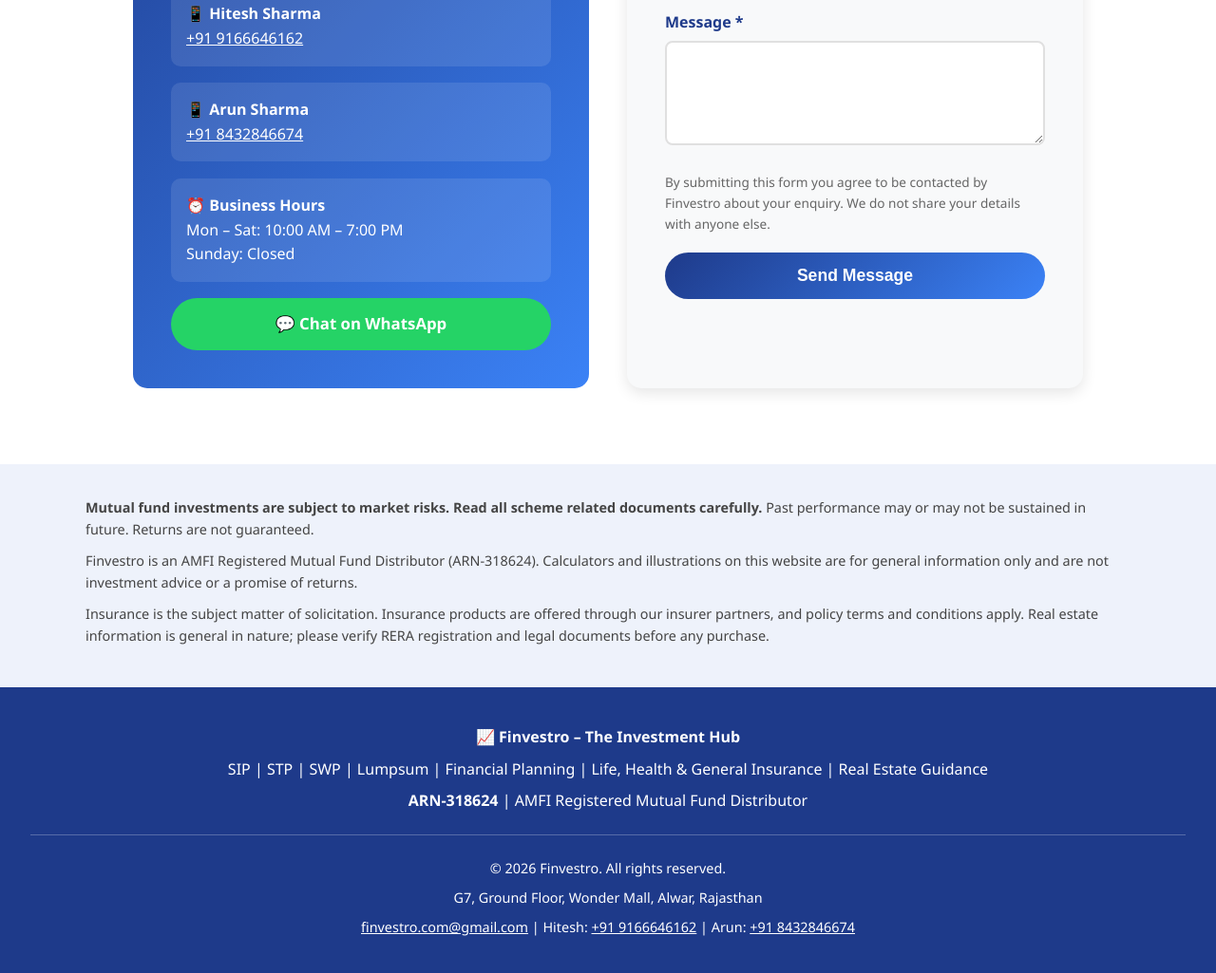
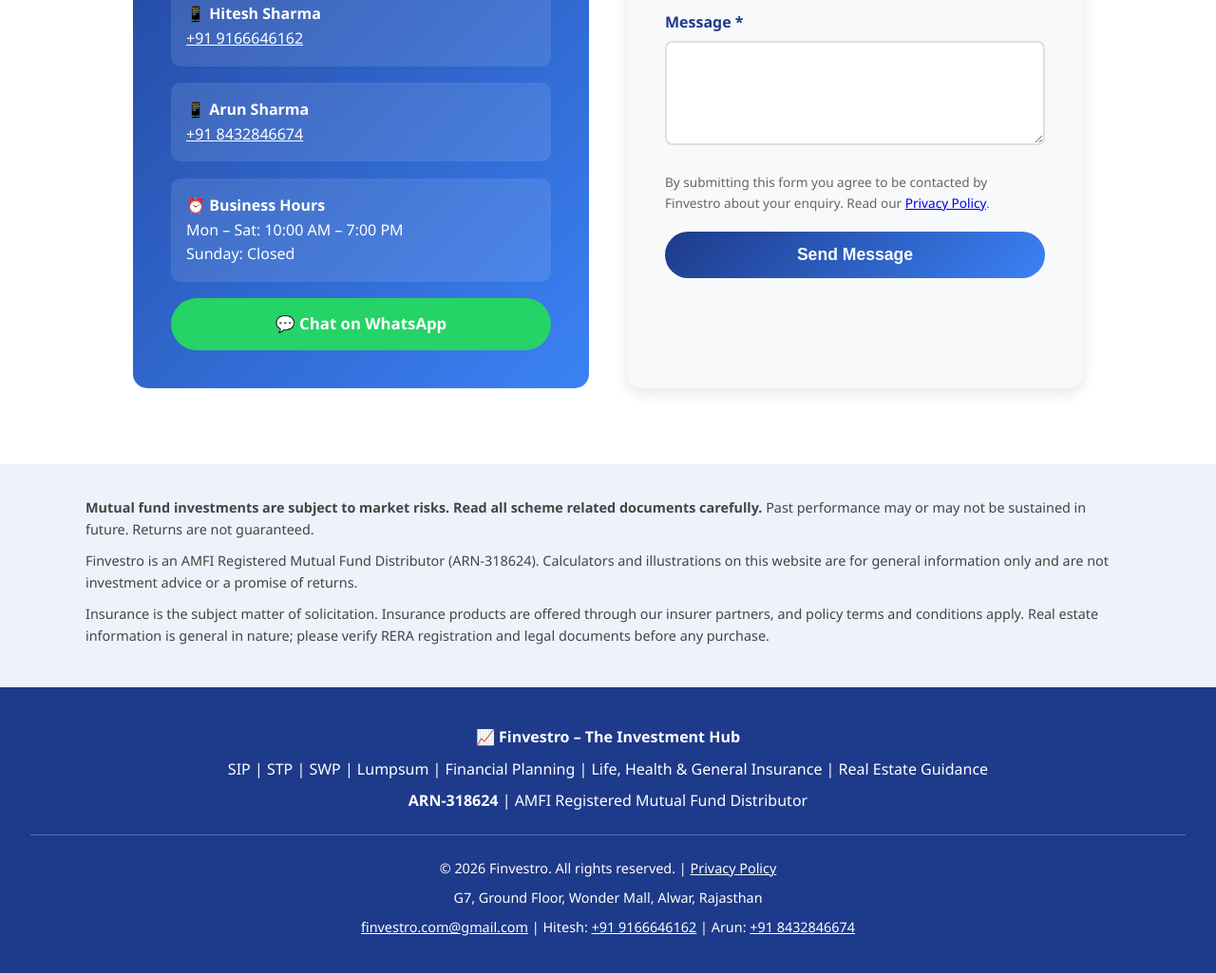
Before and after one commit to finvestro/index, a plain HTML site: page index.html in a window 1280 px wide. Shown: the part 4945-5970 px from the top of the page at 95% size. Drawn offline with Linux system fonts and the light colour scheme.

Commit message:
index.html

```diff
--- a/index.html
+++ b/index.html
@@ -237,7 +237,7 @@ section h2{text-align:center;font-size:2.3rem;color:#1e3a8a;margin-bottom:1rem}
 <div class="form-group"><label for="email">Email</label><input type="email" id="email" name="email" autocomplete="email"></div>
 <div class="form-group"><label for="phone">Phone *</label><input type="tel" id="phone" name="phone" autocomplete="tel" pattern="[0-9+ ]{10,14}" title="Enter a valid phone number" required></div>
 <div class="form-group"><label for="message">Message *</label><textarea id="message" name="message" required></textarea></div>
-<p class="consent">By submitting this form you agree to be contacted by Finvestro about your enquiry. We do not share your details with anyone else.</p>
+<p class="consent">By submitting this form you agree to be contacted by Finvestro about your enquiry. Read our <a href="privacy-policy.html">Privacy Policy</a>.</p>
 <button type="submit" class="submit-button">Send Message</button>
 </form>
 </div>
@@ -258,7 +258,7 @@ section h2{text-align:center;font-size:2.3rem;color:#1e3a8a;margin-bottom:1rem}
 <p>SIP | STP | SWP | Lumpsum | Financial Planning | Life, Health &amp; General Insurance | Real Estate Guidance</p>
 <p><strong>ARN-318624</strong> | AMFI Registered Mutual Fund Distributor</p>
 <div class="footer-bottom">
-<p>&copy; <span id="yr">2026</span> Finvestro. All rights reserved.</p>
+<p>&copy; <span id="yr">2026</span> Finvestro. All rights reserved. | <a href="privacy-policy.html">Privacy Policy</a></p>
 <p>G7, Ground Floor, Wonder Mall, Alwar, Rajasthan</p>
 <p><a href="mailto:finvestro.com@gmail.com">finvestro.com@gmail.com</a> | Hitesh: <a href="tel:+919166646162">+91 9166646162</a> | Arun: <a href="tel:+918432846674">+91 8432846674</a></p>
 </div>
```
